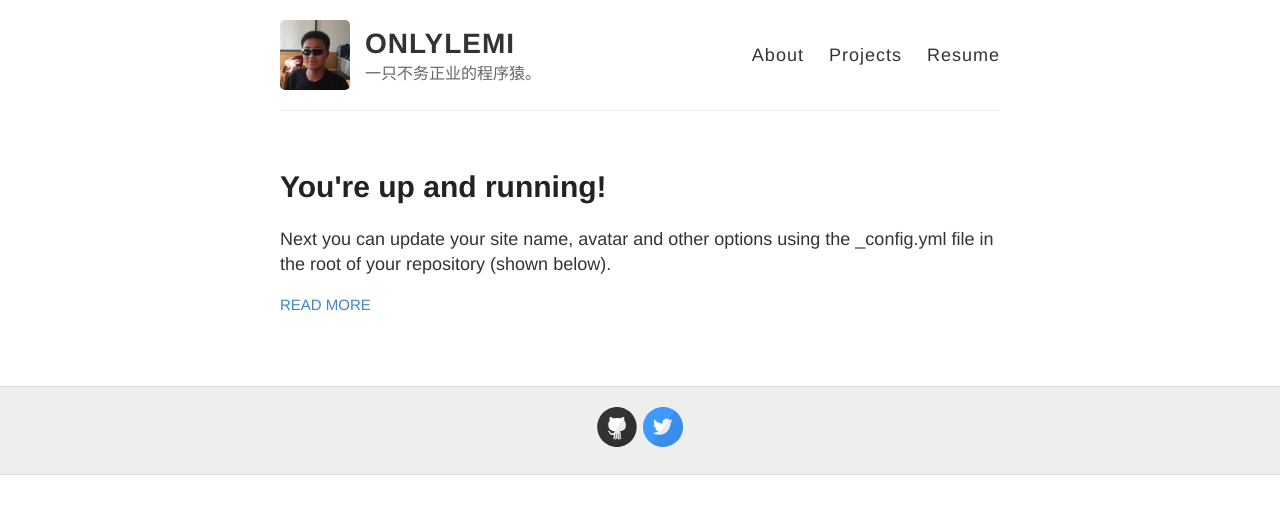
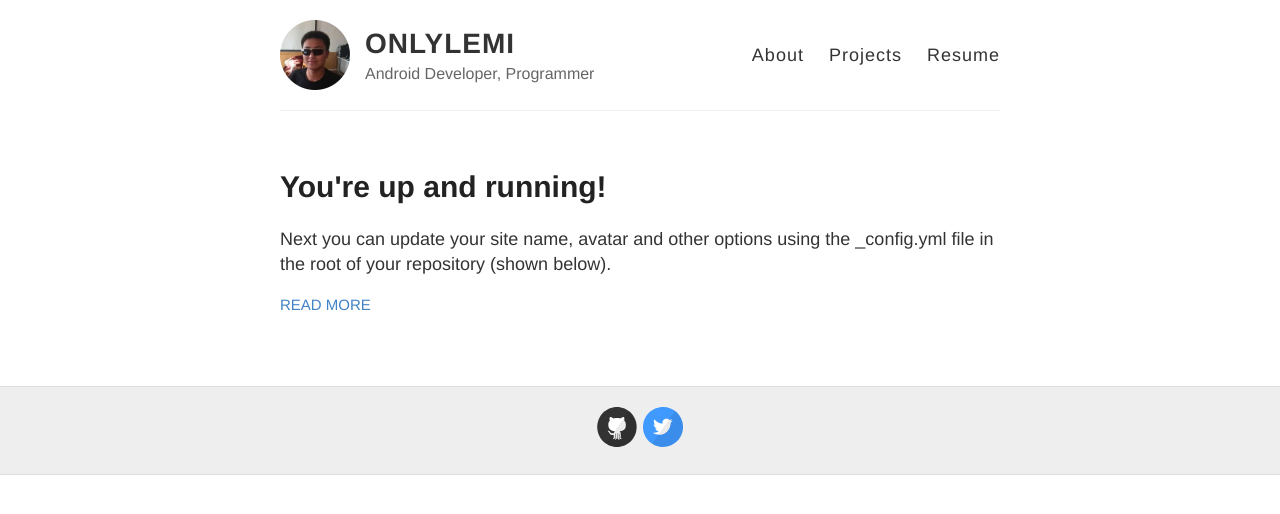
Before and after one commit to onlylemi/onlylemi.github.io, a Jekyll site: the page built from index.html, in a window 1280 px wide. Shown: the top 514 px of the page. Built offline with Jekyll 4.4.1, drawn with Linux system fonts in a browser that asks for light colours; Markdown is read by kramdown in place of the engine named in the settings.

Commit message:
update logo and description

```diff
--- a/_config.yml
+++ b/_config.yml
@@ -6,7 +6,7 @@
 name: ONLYLEMI
 
 # Short bio or description (displayed in the header)
-description: 一只不务正业的程序猿。
+description: Android Developer, Programmer
 
 # URL of your avatar or profile pic (you could use your GitHub profile pic)
 avatar: https://raw.githubusercontent.com/onlylemi/onlylemi.github.io/master/images/logo.png
```
Also changed, not shown: images/logo.png.
